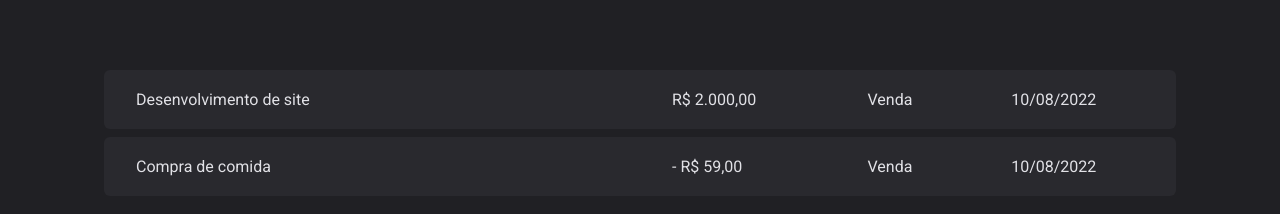
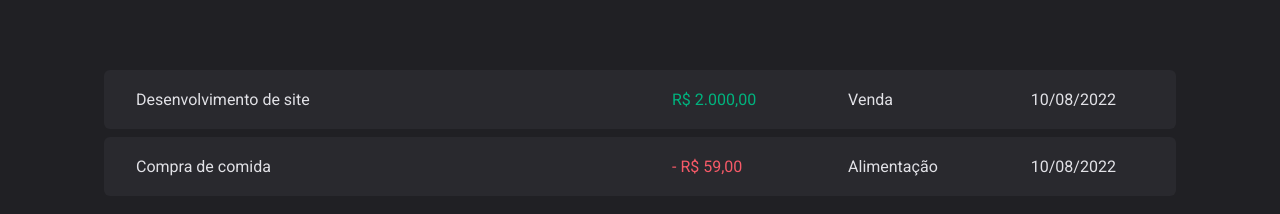
Before and after one commit to MarianaSales/Carteira, a React (Vite) app: page / in a window 1280 px wide. Shown: the part 212-426 px from the top of the page. Built offline with nearby package versions, Linux system fonts and the light colour scheme.

Commit message:
configuração do prettier
não funcionou, foi removido

```diff
--- a/package.json
+++ b/package.json
@@ -21,7 +21,6 @@
     "@types/react": "^18.0.15",
     "@types/react-dom": "^18.0.6",
     "@vitejs/plugin-react": "^2.0.0",
-    "prettier": "2.7.1",
     "typescript": "^4.6.4",
     "vite": "^3.0.0"
   }
--- a/src/pages/Transactions/index.tsx
+++ b/src/pages/Transactions/index.tsx
@@ -1,6 +1,6 @@
 import { Header } from "../../components/Header";
 import { Summary } from "../../components/Summary";
-import { TransactionContainer, TransactionTable } from "./styles";
+import { PriceHighlight, TransactionContainer, TransactionTable } from "./styles";
 
 export function Transactions() {
   return (
@@ -12,19 +12,23 @@
           <tbody>
             <tr>
               <td width="50%">Desenvolvimento de site</td>
-              <td>R$ 2.000,00</td>
+              <td>
+                <PriceHighlight variant="income">R$ 2.000,00</PriceHighlight>
+              </td>
               <td>Venda</td>
               <td>10/08/2022</td>
             </tr>
             <tr>
               <td width="50%">Compra de comida</td>
-              <td> - R$ 59,00</td>
-              <td>Venda</td>
+              <td>
+                <PriceHighlight variant="outcome"> - R$ 59,00</PriceHighlight>
+              </td>
+              <td>Alimentação</td>
               <td>10/08/2022</td>
             </tr>
           </tbody>
         </TransactionTable>
       </TransactionContainer>
     </div>
-  );
+  )
 }
--- a/src/pages/Transactions/styles.ts
+++ b/src/pages/Transactions/styles.ts
@@ -28,3 +28,11 @@
     }
   }
 `;
+
+interface PriceHighlightProps {
+  variant: 'income' | 'outcome'
+}
+
+export const PriceHighlight = styled.span<PriceHighlightProps>`
+  color: ${(props) => props.variant === 'income' ? props.theme['green-300'] : props.theme['red-300']};
+`;
```
Also changed, not shown: 2 other files (tests, documents, lock files or other folders).
